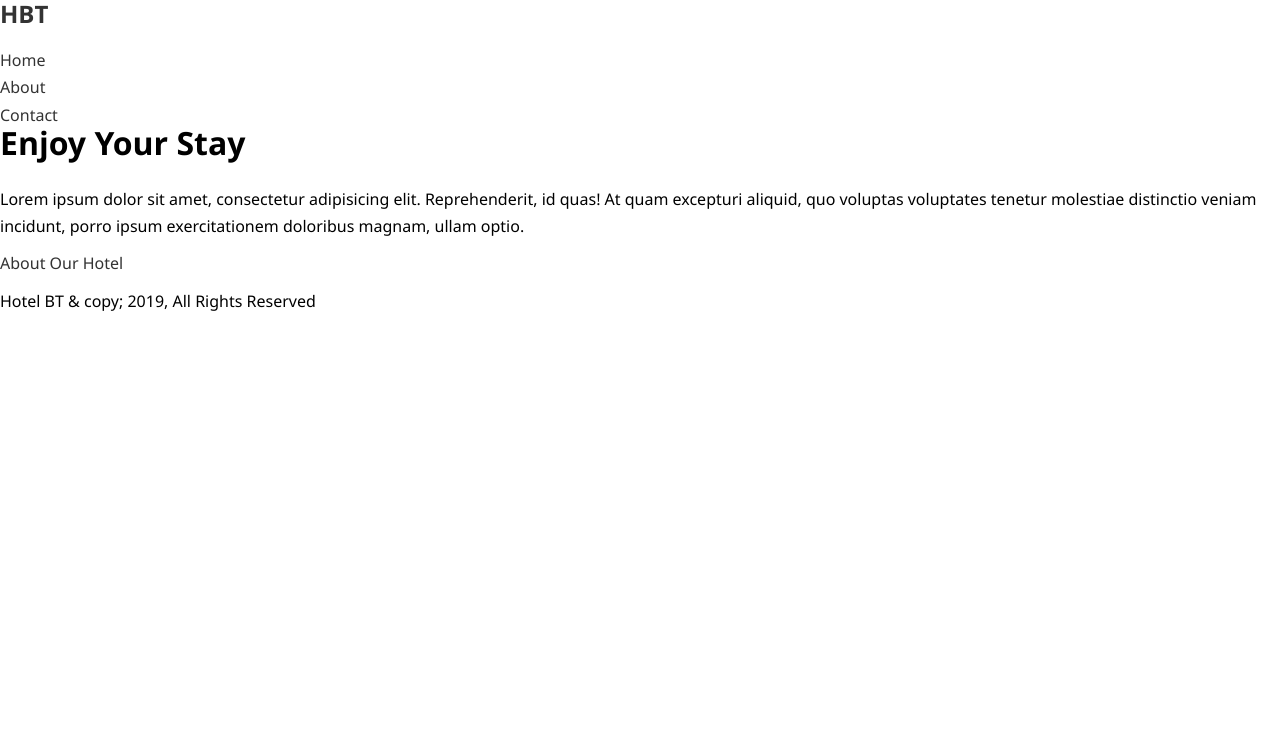
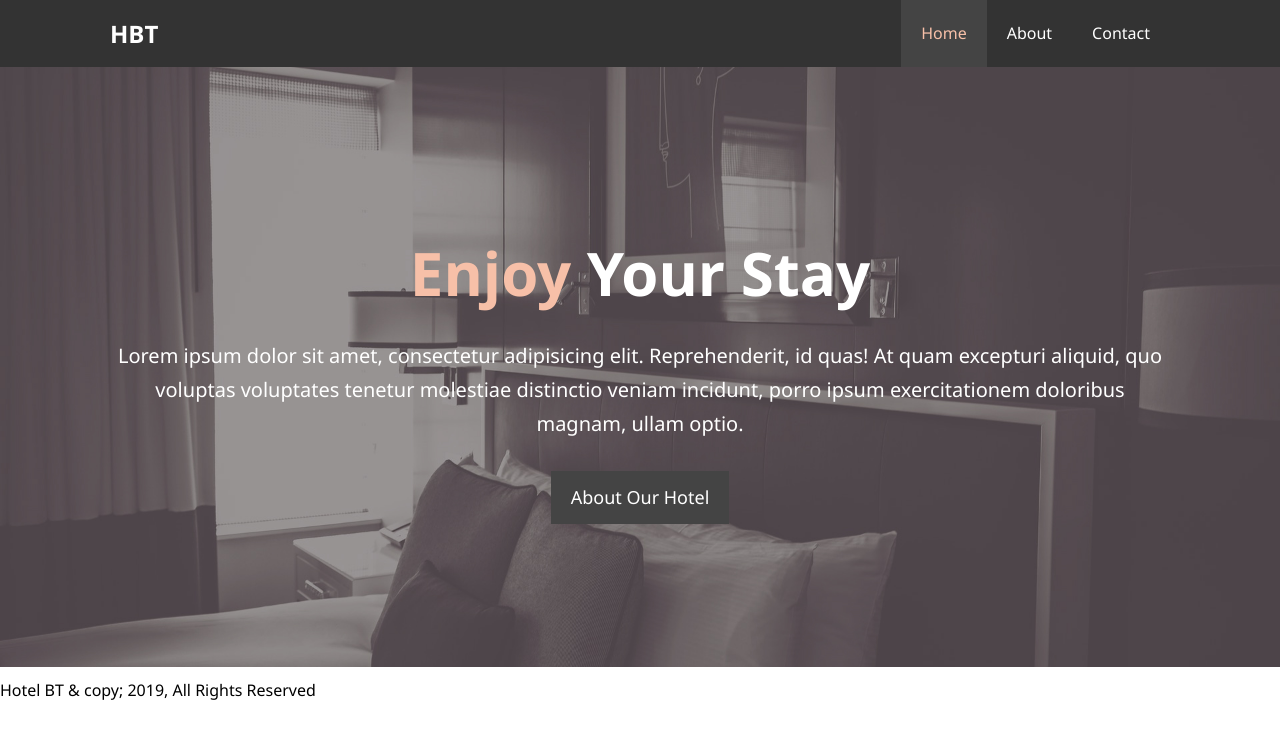
Before and after one commit to jeffreyyau93/hotel-website, a plain HTML site: page index.html in a window 1280 px wide. Drawn offline with Linux system fonts and the light colour scheme.

Commit message:
feat: Add CSS Styling to header section
This commit styles the navbar and the showcase part of home page with color, padding, and background image.

```diff
--- a/css/style.css
+++ b/css/style.css
@@ -5,9 +5,41 @@
 	box-sizing: border-box;
 }
 
+/* Utility Classes */
+.container {
+	margin: auto;
+	max-width: 1100px;
+	overflow: auto;
+	padding: 0 20px;
+}
+
+.text-primary {
+	color: #f7c0a8;
+}
+
+.lead {
+	font-size: 20px;
+}
+
+.btn {
+	display: inline-block;
+	font-size: 18px;
+	color: #fff;
+	background: #444;
+	padding: 13px 20px;
+	border: none;
+	cursor: pointer;
+}
+
+.btn:hover {
+	background: #f7c0a8;
+	color: #333;
+}
+
 /* Main Styling */
-html, body {
-    font-family: 'Segoe UI', Tahoma, Geneva, Verdana, sans-serif;
+html,
+body {
+	font-family: "Segoe UI", Tahoma, Geneva, Verdana, sans-serif;
 	line-height: 1.7em;
 }
 
@@ -16,10 +48,70 @@ a {
 	text-decoration: none;
 }
 
-h1, h2, h3 {
+h1,
+h2,
+h3 {
 	padding-bottom: 20px;
 }
 
 p {
 	margin: 10px 0;
 }
+
+.navbar {
+	background: #333;
+	color: #fff;
+	overflow: auto;
+}
+
+.navbar a {
+	color: #fff;
+}
+
+.navbar h1 {
+	float: left;
+	padding-top: 20px;
+}
+
+.navbar ul {
+	list-style: none;
+	float: right;
+}
+
+.navbar ul li {
+	float: left;
+}
+
+.navbar ul li a {
+	display: block;
+	padding: 20px;
+	text-align: center;
+}
+
+.navbar ul li a:hover,
+.navbar ul li a.current {
+	background: #444;
+	color: #f7c0a8;
+}
+
+/* Showcase */
+.showcase {
+	background: url('../img/showcase.jpg') no-repeat center center/cover;
+	height: 600px;
+}
+
+.showcase .showcase-content {
+	color: #fff;
+	text-align: center;
+	margin-top: 170px;
+}
+
+.showcase .showcase-content h1 {
+	font-size: 60px;
+	line-height: 1.2em;
+}
+
+.showcase .showcase-content p {
+	padding-bottom: 20px;
+	line-height: 1.7em;
+}
--- a/index.html
+++ b/index.html
@@ -14,15 +14,17 @@
 <body>
 	<header>
 		<nav class="navbar">
-			<h1 class="logo"><a href="index.html">HBT</a></h1>
-			<ul>
-				<li><a href="index.html">Home</a></li>
-				<li><a href="about.html">About</a></li>
-				<li><a href="contact.html">Contact</a></li>
-			</ul>
+			<div class="container">
+				<h1 class="logo"><a href="index.html">HBT</a></h1>
+				<ul>
+					<li><a class="current" href="index.html">Home</a></li>
+					<li><a href="about.html">About</a></li>
+					<li><a href="contact.html">Contact</a></li>
+				</ul>
+			</div>
 		</nav>
 
-		<div id="showcase">
+		<div class="showcase">
 			<div class="container">
 				<div class="showcase-content">
 					<h1><span class="text-primary">Enjoy</span> Your Stay</h1>
@@ -33,7 +35,6 @@
 		</div>
 	</header>
 
-
 	<footer class="main-footer">
 		<p>Hotel BT & copy; 2019, All Rights Reserved</p>
 	</footer>
```
Lines whose indentation alone changed are shown as unchanged.
